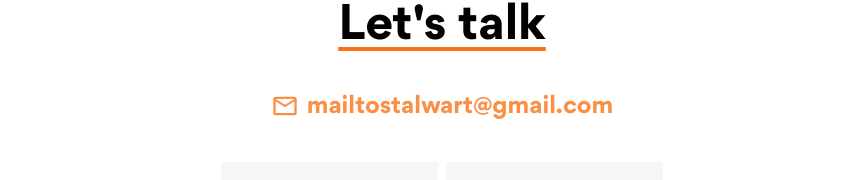
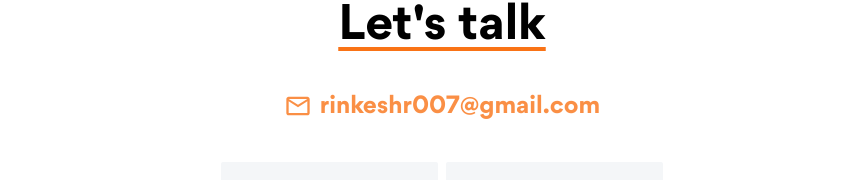
Before and after one commit to RinkeshRana/eduquirk, a Next.js app: page / in a window 1280 px wide. Shown: the part 3986-4166 px from the top of the page, without its empty margins (198-1039 px from the left). Built offline with nearby package versions, Linux system fonts and the light colour scheme; a web font is replaced by a local one.

Commit message:
Update Contact.js

```diff
--- a/components/index/Contact.js
+++ b/components/index/Contact.js
@@ -27,7 +27,7 @@ function Contact() {
       </div>
       <div className=" flex items-center space-x-2 justify-center mt-10 text-orange-500/80">
         <MdMailOutline className="w-7 h-7" />
-        <p className="text-xs md:text-2xl">mailtostalwart@gmail.com</p>
+        <p className="text-xs md:text-2xl">rinkeshr007@gmail.com</p>
       </div>
       <div className="flex flex-col text-center md:text-left md:flex-row max-w-7xl px-10 justify-evenly mx-auto items-center relative  mt-10">
         <div className="flex flex-col space-y-10">
```
